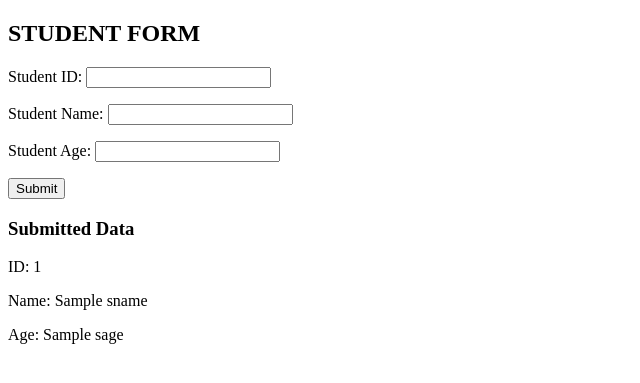
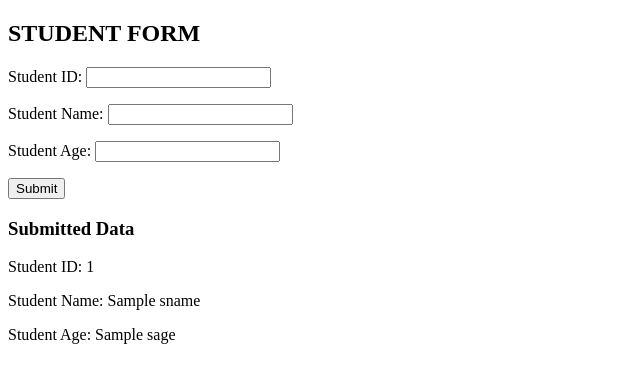
Before and after one commit to SaniyaBhagane/QST-DJANGO, a Django app: template FormProject/templates/testapp/StudentForm.html in a window 1280 px wide. Shown: the top 383 px of the page, without its empty margins (0-640 px from the left). Run offline with Django 5.2, Linux system fonts and the light colour scheme; tables that the repository leaves empty hold one stand-in row (values such as "Sample post"); the template is opened without the code that fills it: values that come from a table or form of the project are taken from there, most other values are stand-ins (such as "Sample title", 1, 10 or a date in 2020).

Commit message:
viewsubmitteddata

```diff
--- a/FormProject/templates/testapp/StudentForm.html
+++ b/FormProject/templates/testapp/StudentForm.html
@@ -7,16 +7,16 @@
     <h2>STUDENT FORM</h2>
 
     <form method="post">
+        {{ form.as_p }}
         {% csrf_token %}
-        {{ form.as_p }}
         <input type="submit" value="Submit">
     </form>
 
     {% if sid %}
         <h3>Submitted Data</h3>
-        <p>ID: {{ sid }}</p>
-        <p>Name: {{ sname }}</p>
-        <p>Age: {{ sage }}</p>
+        <p>Student ID: {{ sid }}</p>
+        <p>Student Name: {{ sname }}</p>
+        <p>Student Age: {{ sage }}</p>
     {% endif %}
 </body>
 </html>
```
